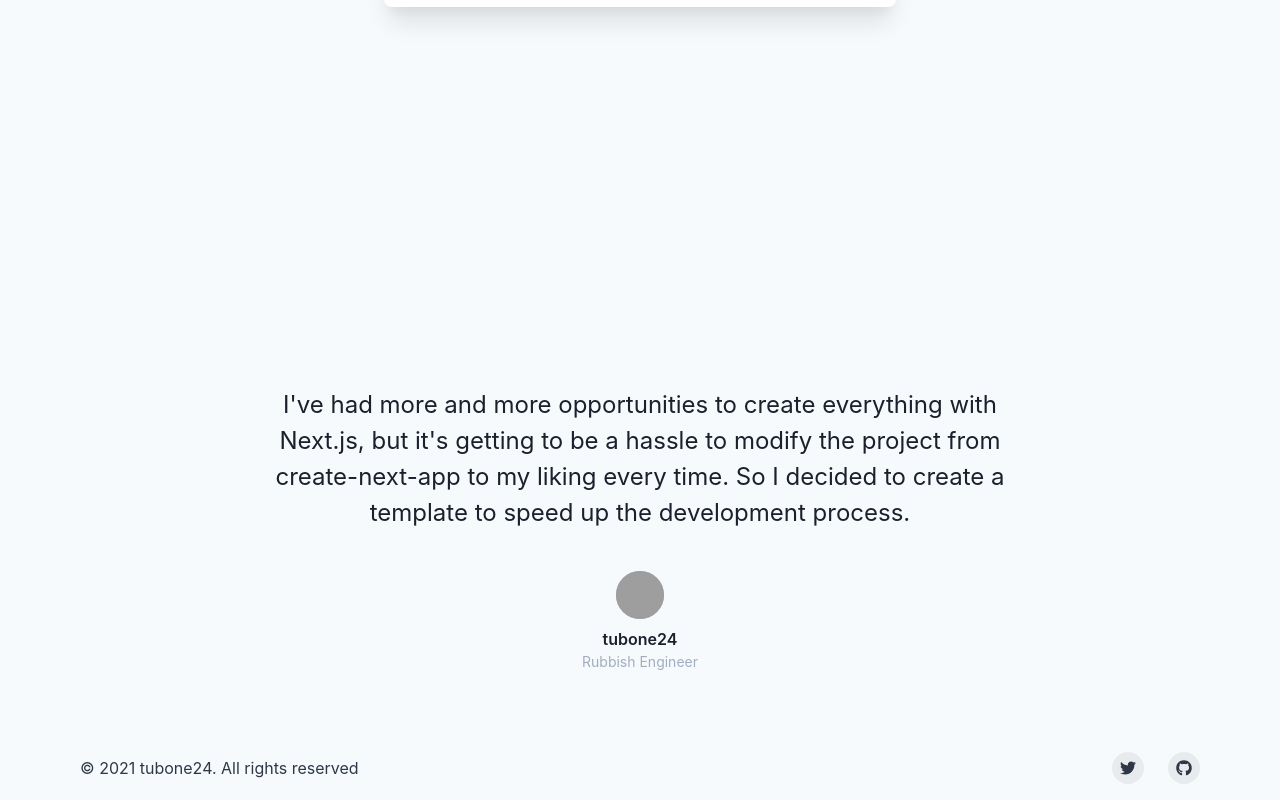
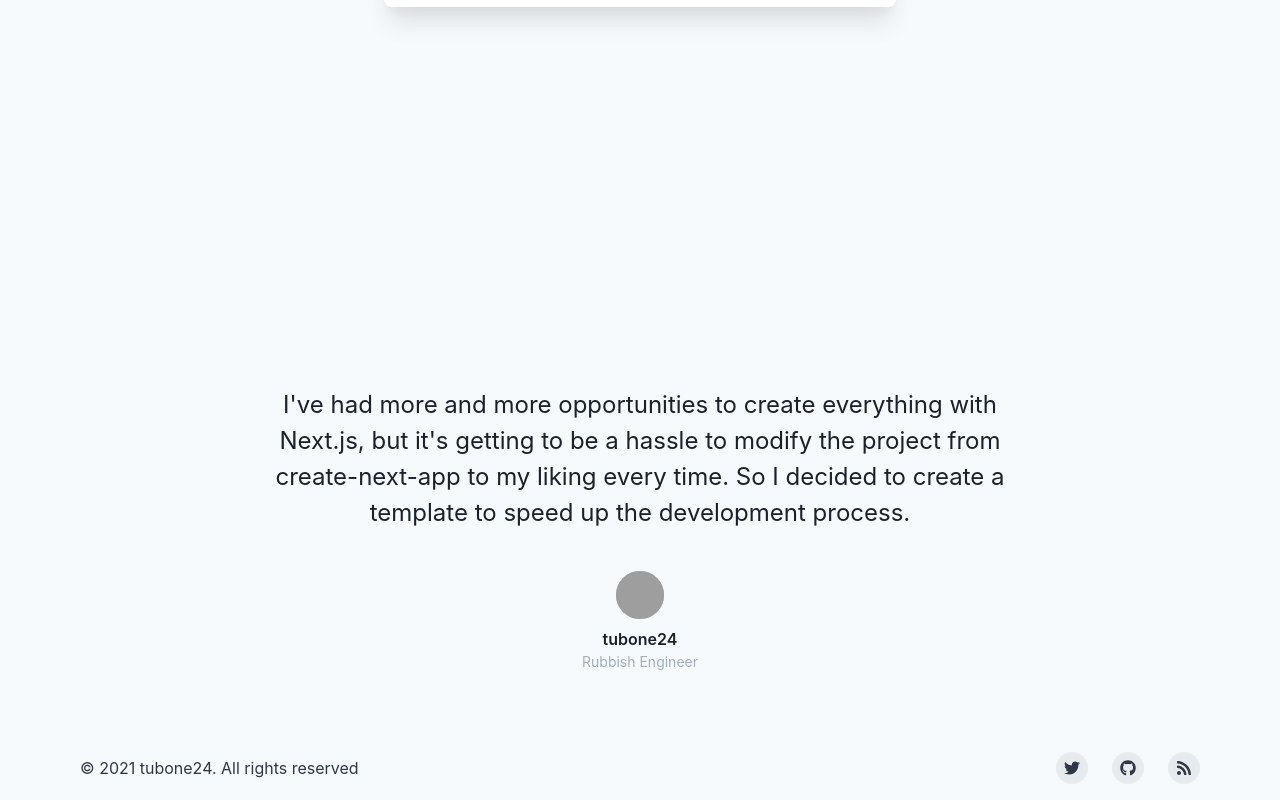
Before and after one commit to tubone24/my-nextjs-template, a Next.js app: page / in a window 1280 px wide. Shown: the part 1817-2617 px from the top of the page. Built offline with nearby package versions, Linux system fonts and the light colour scheme; grey boxes are pictures that could not be loaded.

Commit message:
add blog

```diff
--- a/package.json
+++ b/package.json
@@ -18,7 +18,8 @@
     "cy:open": "cypress open",
     "cy:run": "cypress run",
     "test:e2e": "start-server-and-test dev http://localhost:3000 cy:open",
-    "test:e2e:ci": "start-server-and-test dev http://localhost:3000 cy:run"
+    "test:e2e:ci": "start-server-and-test dev http://localhost:3000 cy:run",
+    "chromatic": "npx chromatic --project-token=b096535152cf"
   },
   "dependencies": {
     "@chakra-ui/icons": "1.1.1",
@@ -62,6 +63,7 @@
     "@types/storybook__react": "5.2.1",
     "babel-jest": "27.4.5",
     "babel-loader": "8.2.3",
+    "chromatic": "^6.2.0",
     "css-loader": "6.5.1",
     "cypress": "9.1.1",
     "husky": "7.0.4",
--- a/src/components/footer.tsx
+++ b/src/components/footer.tsx
@@ -7,7 +7,7 @@ import {
   useColorModeValue,
   VisuallyHidden,
 } from '@chakra-ui/react'
-import { FaInstagram, FaTwitter, FaYoutube, FaGithub } from 'react-icons/fa'
+import { FaTwitter, FaGithub, FaRss } from 'react-icons/fa'
 import { ReactNode, useEffect, useState } from 'react'
 import { DateResponse } from 'src/pages/api/hello'
 import axios from 'axios'
@@ -78,6 +78,9 @@ export default function SmallWithSocial() {
           <SocialButton label={'GitHub'} href={'https://github.com/tubone24'}>
             <FaGithub />
           </SocialButton>
+          <SocialButton label={'blog'} href={'https://blog.tubone-project24.xyz/'}>
+            <FaRss />
+          </SocialButton>
         </Stack>
       </Container>
     </Box>
```
Also changed, not shown: 1 other file (tests, documents, lock files or other folders).
